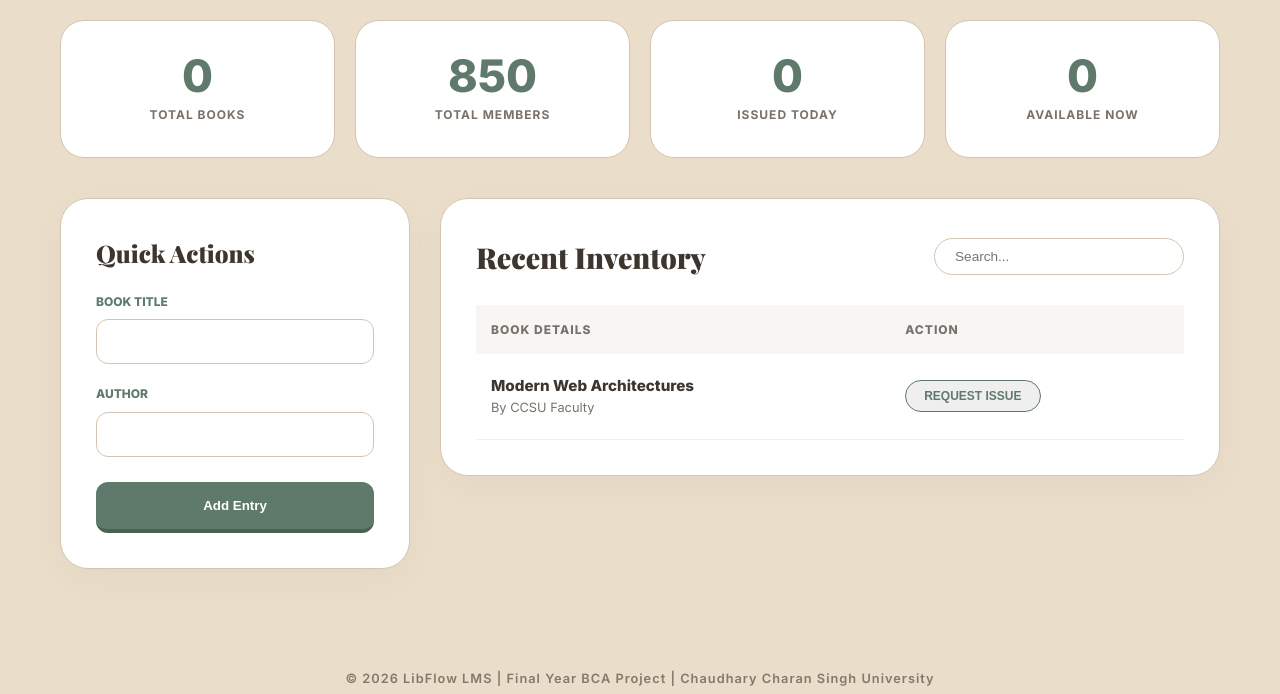
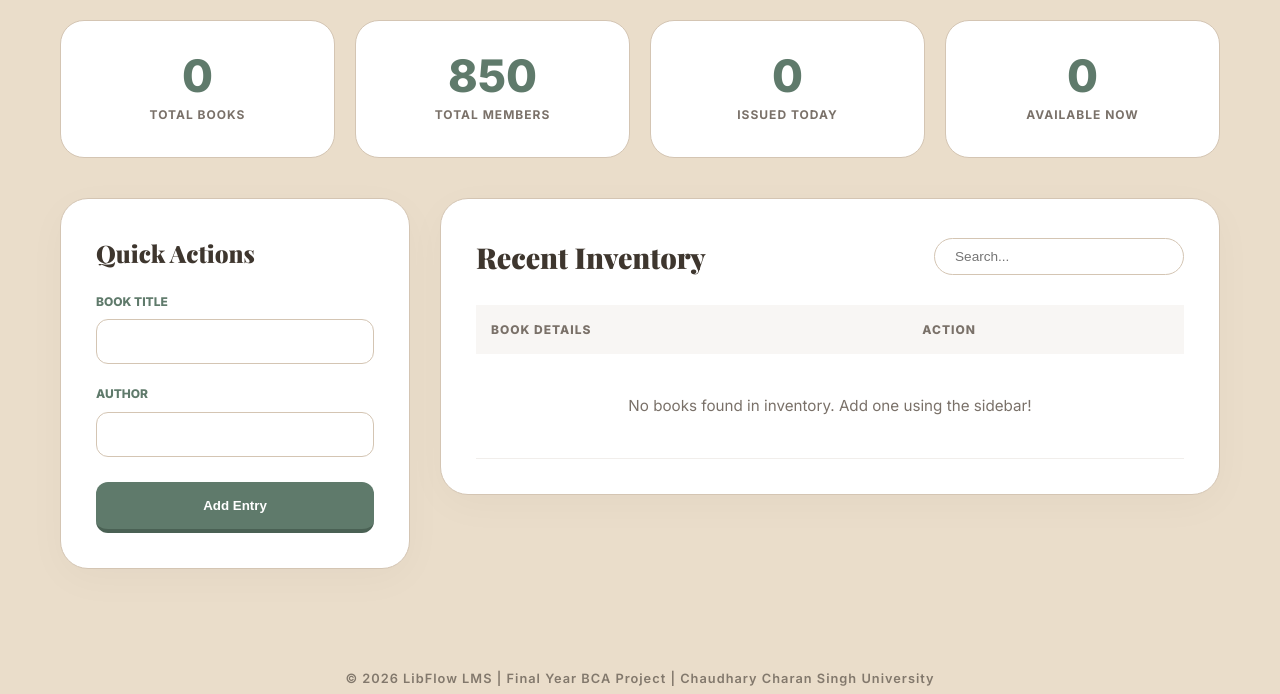
Before and after one commit to Krishna-2323/LibFlow-V2, a Flask app: page /dashboard in a window 1280 px wide. Shown: the part 318-1012 px from the top of the page. Run offline with Flask 3, Linux system fonts and the light colour scheme; the visitor is signed in with stand-in values (Sample User, id 1).

Commit message:
Update index.html

```diff
--- a/templates/index.html
+++ b/templates/index.html
@@ -161,20 +161,23 @@
         </td>
         <td>
             {% if session.get('role') == 'admin' %}
-                                <a href="#" class="btn-action" style="color: #ff4d4d; border-color: #ff4d4d;">Archive</a>
+                <a href="{{ url_for('archive_book', id=book[0]) }}" class="btn-action" style="color: #ff4d4d; border-color: #ff4d4d; text-decoration: none;">Archive</a>
             {% else %}
                 <button onclick="handleRequest('{{ book[1] }}')" class="btn-action">Request Issue</button>
             {% endif %}
         </td>
     </tr>
     {% endfor %}
+
+    {# Only show this if the database is literally empty #}
     {% if not books %}
     <tr>
-                        <td>
-                            <div style="font-weight: 800;">Modern Web Architectures</div>
-                            <div style="font-size: 0.8rem; color: var(--text-muted);">By CCSU Faculty</div>
+        <td colspan="2" style="text-align: center; padding: 40px; color: var(--text-muted);">
+            No books found in inventory.
+            {% if session.get('role') == 'admin' %}
+                Add one using the sidebar!
+            {% endif %}
         </td>
-                        <td><button onclick="handleRequest('Modern Web Architectures')" class="btn-action">Request Issue</button></td>
     </tr>
     {% endif %}
 </tbody>
```
Lines whose indentation alone changed are shown as unchanged.
